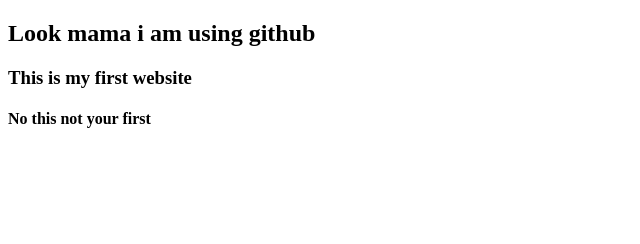
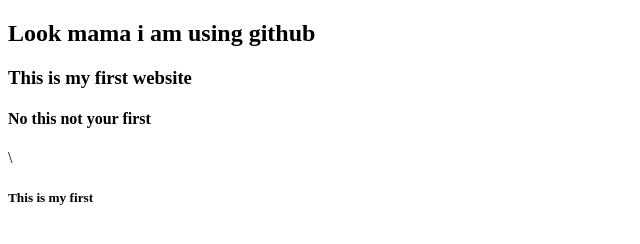
Before and after one commit to Anubhov024/Anubhov, a plain HTML site: page index.html in a window 1280 px wide. Shown: the full height of the page, 0-640 px from the left. Drawn offline with Linux system fonts and the light colour scheme.

Commit message:
another one

```diff
--- a/index.html
+++ b/index.html
@@ -9,5 +9,6 @@
 <h2>Look mama i am using github</h2>
 <h3>This is my first website</h3>
 <h4>No this not your first</h4>
+\<h5>This is my first</h5>
 </body>
 </html>
```
